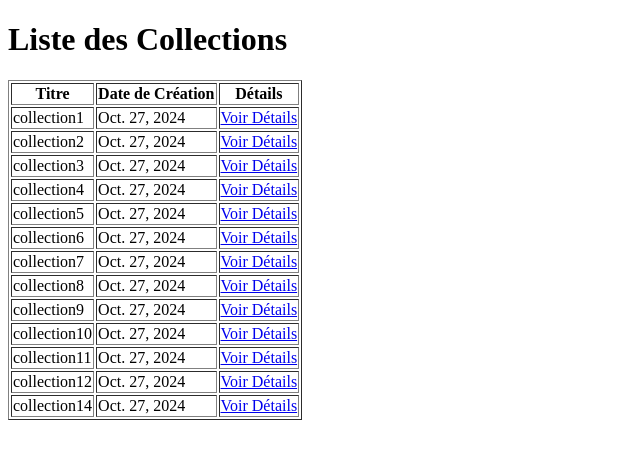
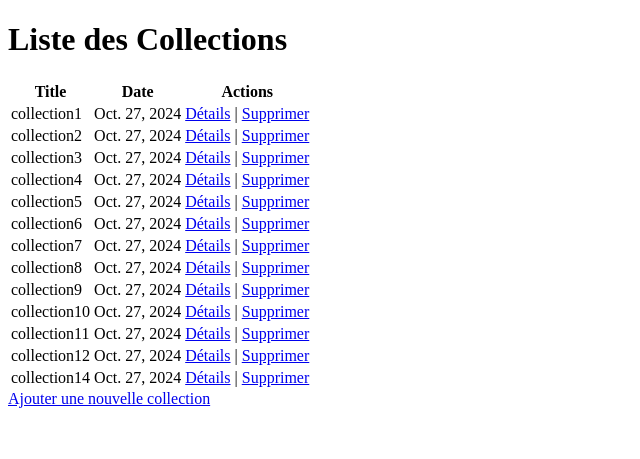
Before and after one commit to salma-gi-info/test2CC2, a Django app: page /all/ in a window 1280 px wide. Shown: the top 459 px of the page, without its empty margins (0-640 px from the left). Run offline with Django 4.2, Linux system fonts and the light colour scheme; data comes from the database, SQL or seed files in the repository; both versions use the stored data as it was after the commit.

Commit message:
question 8

```diff
--- a/applicationtest/templates/collection_list.html
+++ b/applicationtest/templates/collection_list.html
@@ -6,23 +6,23 @@
 </head>
 <body>
     <h1>Liste des Collections</h1>
-    <table border="1">
-        <thead>
+    <table>
         <tr>
-                <th>Titre</th>
-                <th>Date de Création</th>
-                <th>Détails</th>
+            <th>Title</th>
+            <th>Date</th>
+            <th>Actions</th>
         </tr>
-        </thead>
-        <tbody>
         {% for collection in collections %}
         <tr>
             <td>{{ collection.title }}</td>
             <td>{{ collection.date }}</td>
-                <td><a href="{% url 'collec_detail' collection.id %}">Voir Détails</a></td>
+            <td>
+                <a href="{% url 'collec_detail' collection.id %}">Détails</a> |
+                <a href="{% url 'delete_collection' collection.id %}">Supprimer</a>
+            </td>
         </tr>
         {% endfor %}
-        </tbody>
     </table>
+    <a href="{% url 'add_collection' %}">Ajouter une nouvelle collection</a>
 </body>
 </html>
--- a/applicationtest/urls.py
+++ b/applicationtest/urls.py
@@ -1,13 +1,11 @@
 from django.urls import path
-from .views import about, index, collec_detail, collection_list, add_collection  # Importation correcte
+from .views import about, index, collec_detail, collection_list, add_collection,delete_collection  # Importation correcte
 
 urlpatterns = [
     path('', index, name='index'),
     path('about/', about, name='about'),
     path('collection/<int:id>/', collec_detail, name='collec_detail'),
     path('all/', collection_list, name='collection_list'),
-
     path('new/', add_collection, name='add_collection'),
-
-
+    path('delete/<int:id>/', delete_collection, name='delete_collection'),
 ]
--- a/applicationtest/views.py
+++ b/applicationtest/views.py
@@ -32,3 +32,10 @@ def add_collection(request):
     else:
         form = CollecForm()
     return render(request, 'add_collection.html', {'form': form})
+
+def delete_collection(request, id):
+    collection = get_object_or_404(Collec, id=id)
+    if request.method == 'POST':
+        collection.delete()
+        return redirect('collection_list')  # Redirige vers la liste des collections après suppression
+    return render(request, 'delete_collection.html', {'collection': collection})
```
Also changed, not shown: applicationtest/templates/delete_collection.html (added, +16 -0 lines), db.sqlite3. Lines whose indentation alone changed are shown as unchanged.
